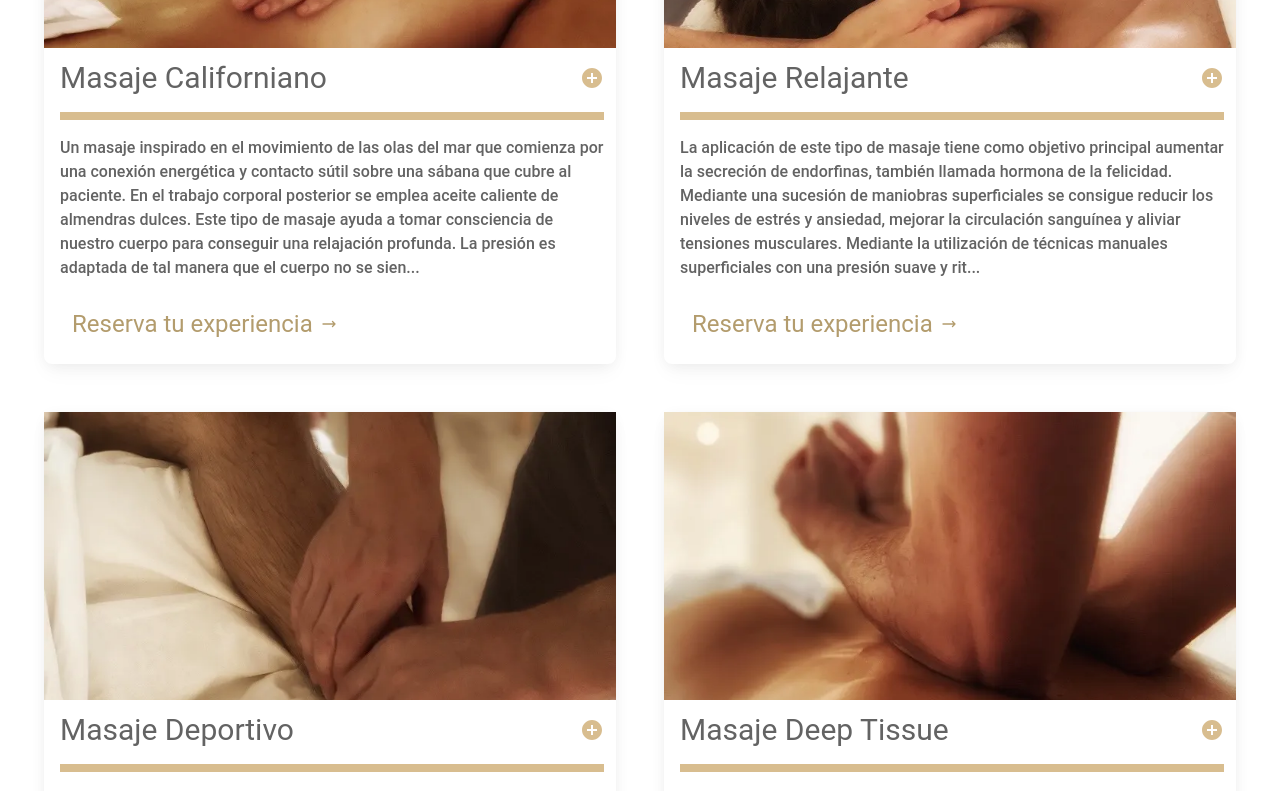
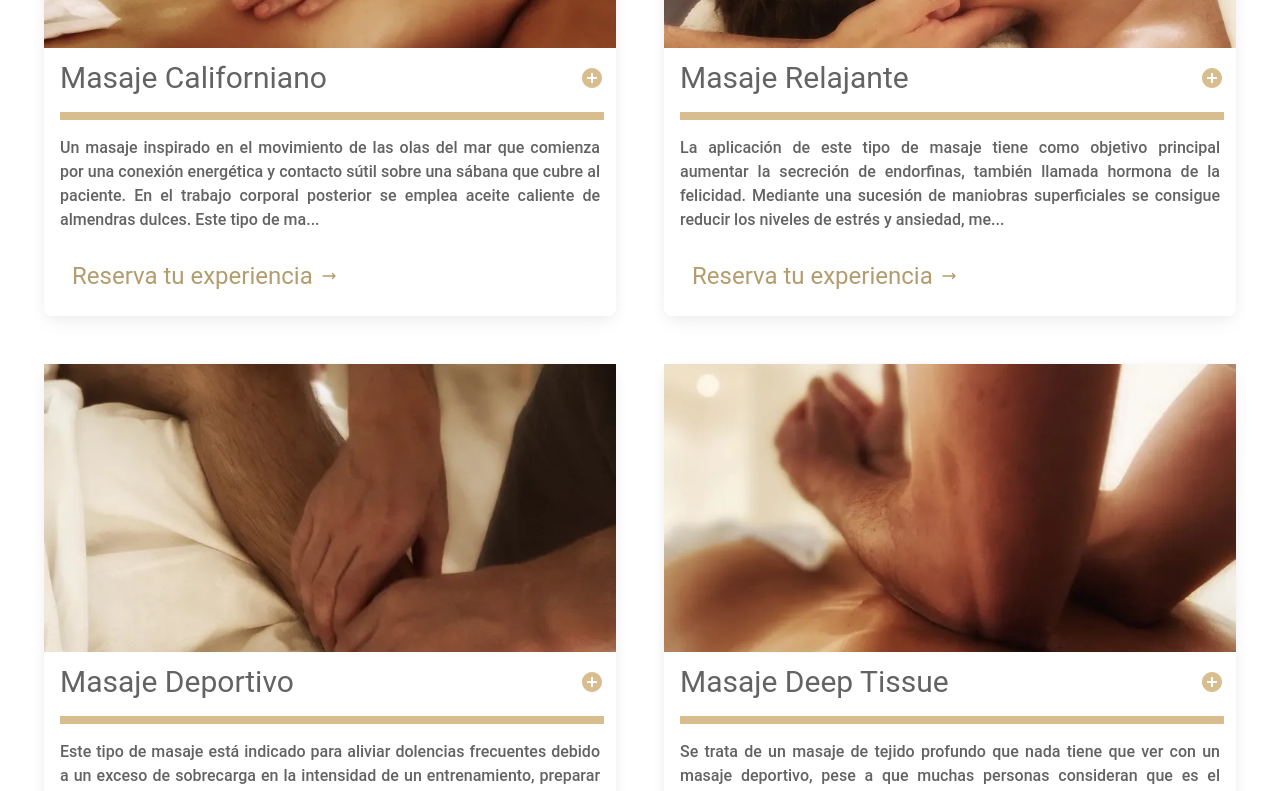
Before and after one commit to JoanMarqueno/kadoMasajes, a React (Vite) app: page / in a window 1280 px wide. Shown: the part 900-1691 px from the top of the page. Built offline with nearby package versions, Linux system fonts and the light colour scheme.

Commit message:
Update text truncation in TerapeuticMassage component

```diff
--- a/src/components/card.tsx
+++ b/src/components/card.tsx
@@ -14,10 +14,10 @@ export function TerapeuticMassage({ datos }: Props) {
 
   const truncateString = (str: string, num: number) => {
     if (isExpanded) {
-      return <p className="font-medium text-color-letra-nav">{str}</p>;
+      return <p className="font-medium text-color-letra-nav text-justify whitespace-break-spaces">{str}</p>;
     } else {
       return (
-        <p className="font-medium text-color-letra-nav">
+        <p className="font-medium text-color-letra-nav text-justify whitespace-break-spaces">
           {str.slice(0, num)}
           {str.length > num && "..."}
         </p>
@@ -44,11 +44,9 @@ export function TerapeuticMassage({ datos }: Props) {
             <div className="border-4  border-color-fondo-marron"></div>
 
             <div className="py-4 h-max">
-              {truncateString(datos.descripcion, 400)}
+              {truncateString(datos.descripcion, 250)}
               <Collapse isOpened={isExpanded}>
-                <p className="font-medium text-color-letra-nav text-justify whitespace-break-spaces">
-                  {datos.descripcion}
-                </p>
+
               </Collapse>
             </div>
           </div>
```
